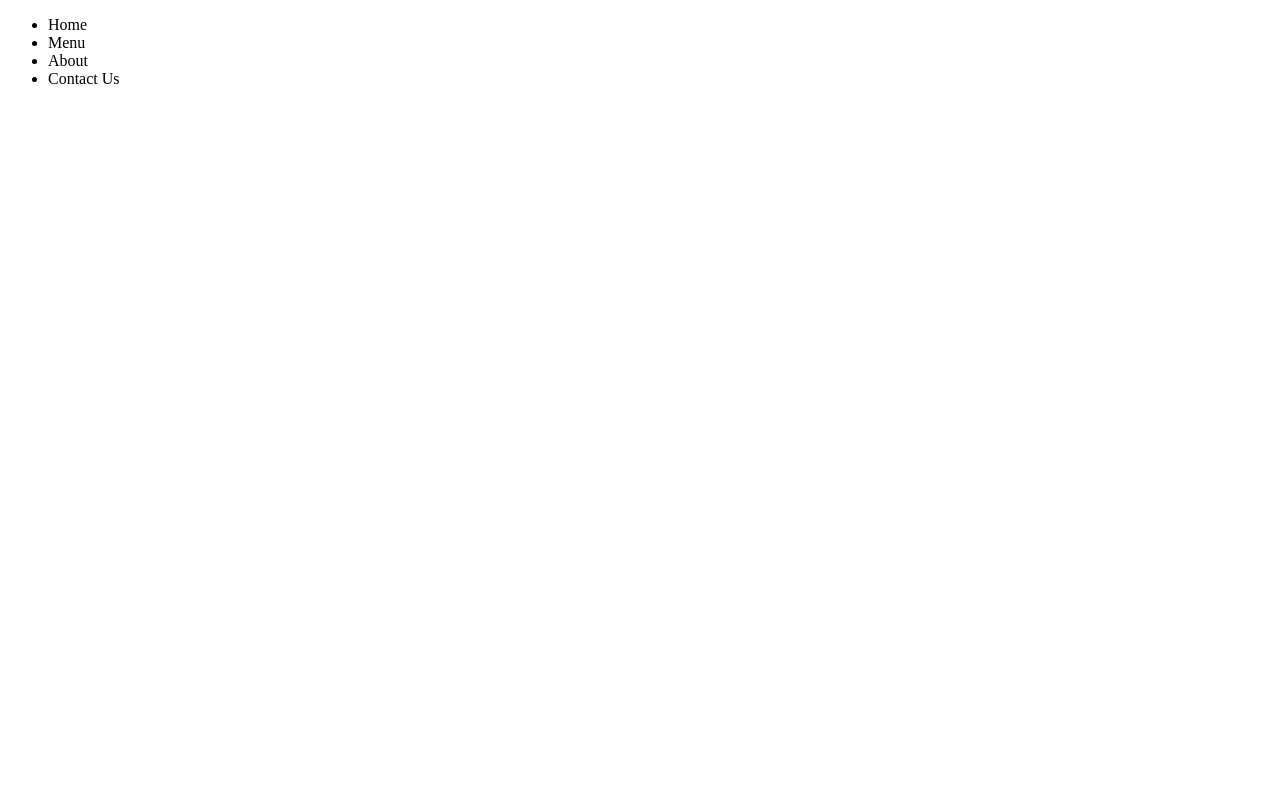
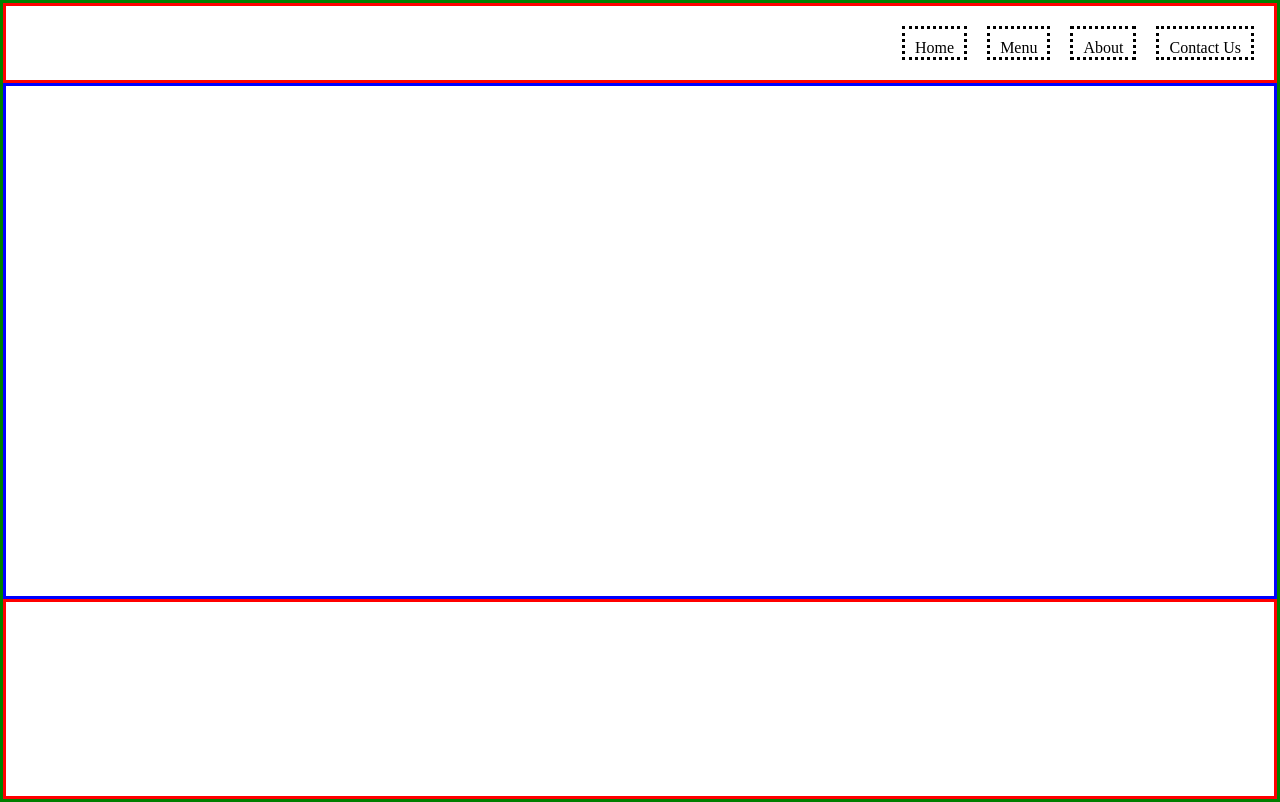
Before and after one commit to aliuwd927/restaurant-page, a website built with webpack: page dist/index.html in a window 1280 px wide. Built offline with nearby package versions, Linux system fonts and the light colour scheme.

Commit message:
added css

```diff
--- /dev/null
+++ b/dist/index.css
@@ -0,0 +1,45 @@
+*{
+    margin: 0;
+    padding: 0;
+    box-sizing: border-box;
+}
+
+body{
+ height: 100%;
+}
+
+.content{
+    width: 100vw;
+    height: 100%;
+    border-style: solid;
+    border-color: green;
+}
+
+.navUL{
+    border-style: solid;
+    border-color: red;
+    height: 10vh;
+    list-style-type: none;
+    display: flex;
+    flex-direction: row;
+    justify-content: flex-end;
+    padding: 10px;
+}
+
+.navLi{
+    margin: 10px;
+    padding: 10px;
+    border-style: dotted;
+}
+
+.sectionDom{
+    height: 64.5vh;
+    border-color: blue;
+    border-style:solid;
+}
+
+.footer{
+    height: 25vh;
+    border-style: solid;
+    border-color: red;
+}
--- a/dist/index.html
+++ b/dist/index.html
@@ -3,6 +3,7 @@
    <head>
      <meta charset="utf-8" />
      <title>HomePage</title>
+     <link rel="stylesheet" href="index.css">
    </head>
    <body>
      <div class="content"></div>
```
